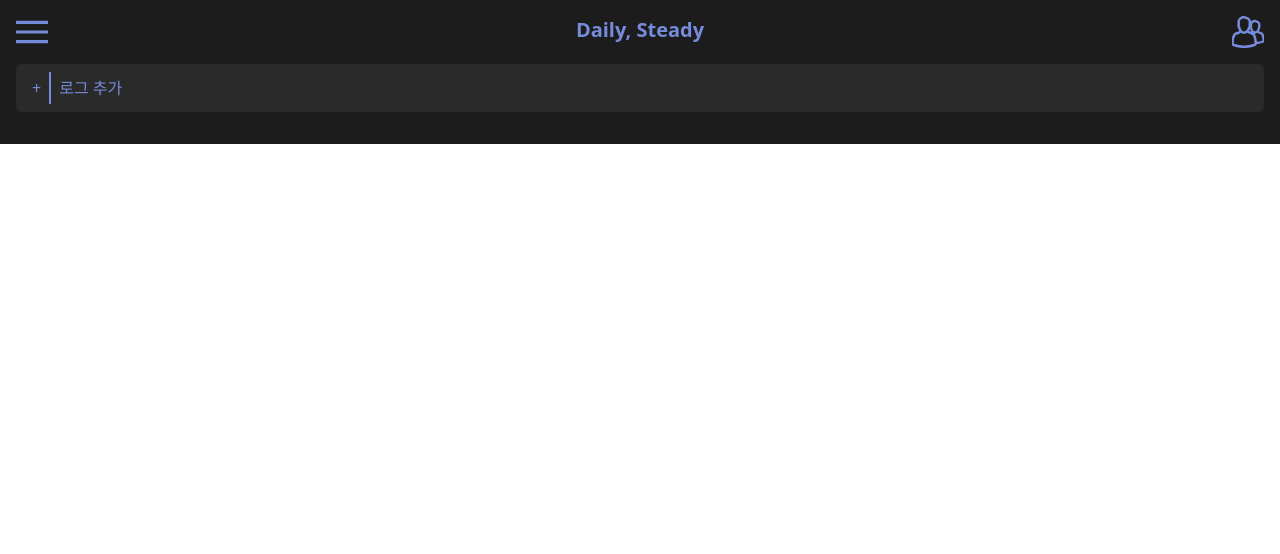
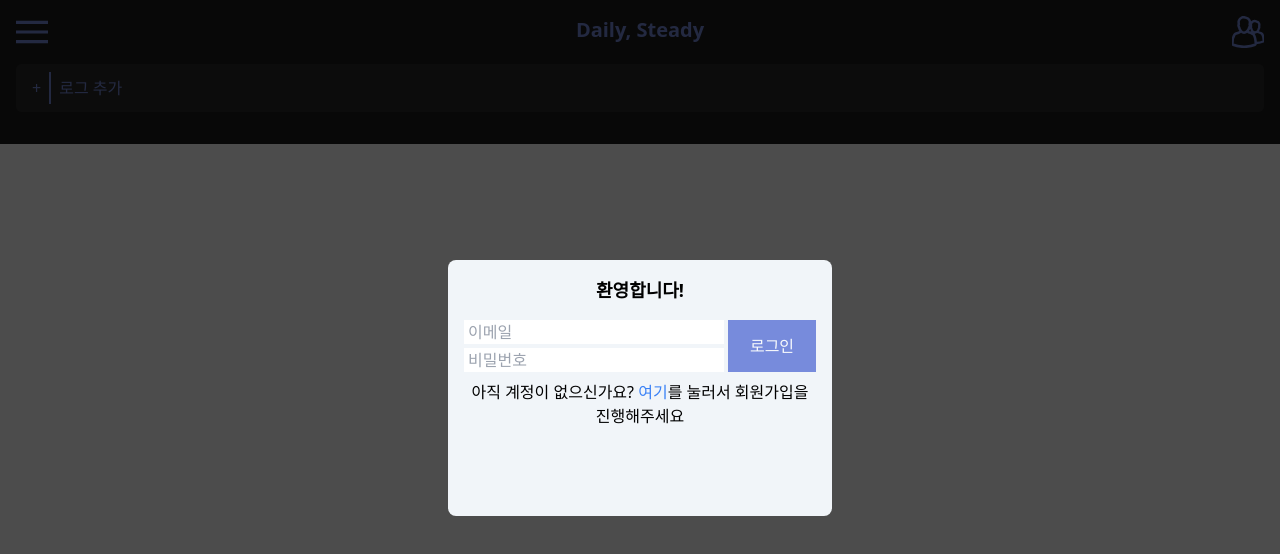
Before and after one commit to RetepMil/dailySteady-client, a React (Vite) app: page / in a window 1280 px wide. Shown: the top 554 px of the page. Built offline with nearby package versions, Linux system fonts and the light colour scheme; no server answers.

Commit message:
:sparkles: 회원가입/로그인 모달 추가

```diff
--- a/src/App.tsx
+++ b/src/App.tsx
@@ -1,35 +1,42 @@
+import { createContext } from "react";
 import NewLogInput from "./component/NewLogInput";
 import RowFactory from "./component/LogFactory";
 import Menu from "./component/Menu";
 import LogService from "./service/logService";
 import { useEffect, useState } from "react";
-import { ILog } from "./shared/interfaces/logs.interface";
+import Log from "./shared/interfaces/log.interface";
+import AuthModal from "./component/AuthModal";
+import UserInfo from "./shared/interfaces/userContext.interface";
+
+const AuthContext = createContext<UserInfo | null>(null);
 
 function App() {
-  const [logs, setLogs] = useState<Array<ILog>>();
+  const [logs, setLogs] = useState<Array<Log>>();
+  const [userInfo, setUserInfo] = useState<UserInfo | null>(null);
 
   useEffect(() => {
+    if (userInfo === null) return;
     refreshLogs();
-    console.log(import.meta.env);
-  }, []);
+  }, [userInfo]);
 
   function refreshLogs() {
     const userId = "1";
-    const offset = 1000 * 60 * 60 * 9;
-    const date = new Date(new Date().getTime() + offset)
+    const localTimeOffset_KR = 1000 * 60 * 60 * 9;
+    const date = new Date(new Date().getTime() + localTimeOffset_KR)
       .toISOString()
       .slice(0, 10);
     LogService.getLogs(userId, date).then((logs) => setLogs(logs.data));
   }
 
   return (
-    <>
+    <AuthContext.Provider value={userInfo}>
       <div className="p-4 bg-app-bg-color">
         <Menu />
+        {userInfo !== null ? null : <AuthModal setUserInfo={setUserInfo} />}
         <RowFactory logs={logs} />
         <NewLogInput refreshLogs={refreshLogs} />
       </div>
-    </>
+    </AuthContext.Provider>
   );
 }
 
--- /dev/null
+++ b/src/Modal.tsx
@@ -0,0 +1,28 @@
+import { PropsWithChildren } from "react";
+
+type BasicModalProps = {
+  visible: boolean;
+  setVisible: (isClose: boolean) => void;
+};
+
+function BasicModal({
+  visible,
+  setVisible,
+  children,
+}: PropsWithChildren<BasicModalProps>) {
+  return visible ? (
+    <div
+      className="fixed left-0 top-0 h-screen w-full flex justify-center items-center bg-black bg-opacity-70 text-center"
+      onClick={() => setVisible(false)}
+    >
+      <div
+        onClick={(e) => e.stopPropagation()}
+        className="w-96 h-64 bg-slate-100 rounded-lg p-4 flex flex-col mb-6"
+      >
+        {children}
+      </div>
+    </div>
+  ) : null;
+}
+
+export default BasicModal;
--- /dev/null
+++ b/src/component/AuthModal.tsx
@@ -0,0 +1,79 @@
+import { useState } from "react";
+import Modal from "../Modal";
+import UserInfo from "../shared/interfaces/userContext.interface";
+
+type AuthModalProps = {
+  setUserInfo: (userInfo: UserInfo) => null;
+};
+
+function AuthModal({ setUserInfo }: AuthModalProps) {
+  const [visible, setVisible] = useState(true);
+  const [showSignUp, setShowSignUp] = useState(false);
+
+  const toggleSignUpMode = () => setShowSignUp(!showSignUp);
+
+  const onSubmit = (event: React.FormEvent) => {
+    console.log(event.target.email.value);
+    event.preventDefault();
+  };
+
+  return (
+    <Modal visible={visible} setVisible={setVisible}>
+      <h1 className="text-lg font-bold mb-4">환영합니다!</h1>
+      <form onSubmit={onSubmit} className="flex flex-row mb-2">
+        <div className="w-3/4 pr-1">
+          <input
+            type="email"
+            name="email"
+            className="w-full pl-1 mb-1"
+            placeholder="이메일"
+          />
+          <input
+            type="password"
+            name="password"
+            autoComplete="on"
+            className={`w-full pl-1 ${showSignUp ? "mb-1" : ""}`}
+            placeholder="비밀번호"
+          />
+          {showSignUp ? (
+            <input
+              type="text"
+              name="username"
+              className="w-full pl-1"
+              placeholder="닉네임"
+            />
+          ) : null}
+        </div>
+        <div className="w-1/4 p-1 bg-menu-theme-color">
+          <button className="w-full h-full text-slate-50">
+            {showSignUp ? "회원가입" : "로그인"}
+          </button>
+        </div>
+      </form>
+      {showSignUp ? (
+        <span>
+          <span
+            onClick={toggleSignUpMode}
+            className="text-blue-500 cursor-pointer"
+          >
+            로그인
+          </span>
+          으로 돌아가기
+        </span>
+      ) : (
+        <span>
+          아직 계정이 없으신가요?{" "}
+          <span
+            className="text-blue-500 cursor-pointer"
+            onClick={toggleSignUpMode}
+          >
+            여기
+          </span>
+          를 눌러서 회원가입을 진행해주세요
+        </span>
+      )}
+    </Modal>
+  );
+}
+
+export default AuthModal;
--- a/src/component/Log.tsx
+++ b/src/component/Log.tsx
@@ -1,5 +1,5 @@
 import { useEffect, useState } from "react";
-import { ILog } from "../shared/interfaces/logs.interface";
+import { ILog } from "../shared/interfaces/log.interface";
 
 function Row({ recordId, createdAt, content }: ILog) {
   const [date, setDate] = useState<Date>();
--- a/src/component/LogFactory.tsx
+++ b/src/component/LogFactory.tsx
@@ -1,10 +1,14 @@
-import { ILog } from "../shared/interfaces/logs.interface";
+import Log from "../shared/interfaces/log.interface";
 import Row from "./Log";
 
-function RowFactory({ logs }) {
+type RowFactoryProps = {
+  logs: Array<Log> | undefined;
+};
+
+function RowFactory({ logs }: RowFactoryProps) {
   return (
     <>
-      {logs?.map((log: ILog) => {
+      {logs?.map((log: Log) => {
         const { createdAt, userId, content, recordId } = log;
         return (
           <Row
--- a/src/component/NewLogInput.tsx
+++ b/src/component/NewLogInput.tsx
@@ -1,7 +1,11 @@
 import { ChangeEvent, FormEvent, useState } from "react";
 import LogService from "../service/logService";
 
-function NewLogInput({ refreshLogs }) {
+type NewLogInputProps = {
+  refreshLogs: () => void;
+};
+
+function NewLogInput({ refreshLogs }: NewLogInputProps) {
   const [content, setContent] = useState<string>("");
 
   function onInputChange({
--- a/src/main.tsx
+++ b/src/main.tsx
@@ -3,8 +3,4 @@ import ReactDOM from "react-dom/client";
 import App from "./App.tsx";
 import "./index.css";
 
-ReactDOM.createRoot(document.getElementById("root")!).render(
-  <React.StrictMode>
-    <App />
-  </React.StrictMode>
-);
+ReactDOM.createRoot(document.getElementById("root")!).render(<App />);
--- /dev/null
+++ b/src/service/authService.ts
@@ -0,0 +1,15 @@
+import axios from "axios";
+
+export default class AuthService {
+  static axiosInstance = axios.create({
+    baseURL: import.meta.env.VITE_SERVER_URL,
+  });
+
+  static async signup(email: string, username: string, password: string) {
+    return await this.axiosInstance.post(`/signup`, {
+      email,
+      username,
+      password,
+    });
+  }
+}
--- a/src/shared/interfaces/logs.interface.ts
+++ b/src/shared/interfaces/log.interface.ts
@@ -1,4 +1,4 @@
-export interface ILog {
+export default interface Log {
   recordId: string;
   userId: string;
   createdAt: string;
--- /dev/null
+++ b/src/shared/interfaces/userContext.interface.ts
@@ -0,0 +1,7 @@
+import Log from "./log.interface";
+
+export default interface UserInfo {
+  email: string;
+  name: string;
+  logs: Array<Log> | null;
+}
```
